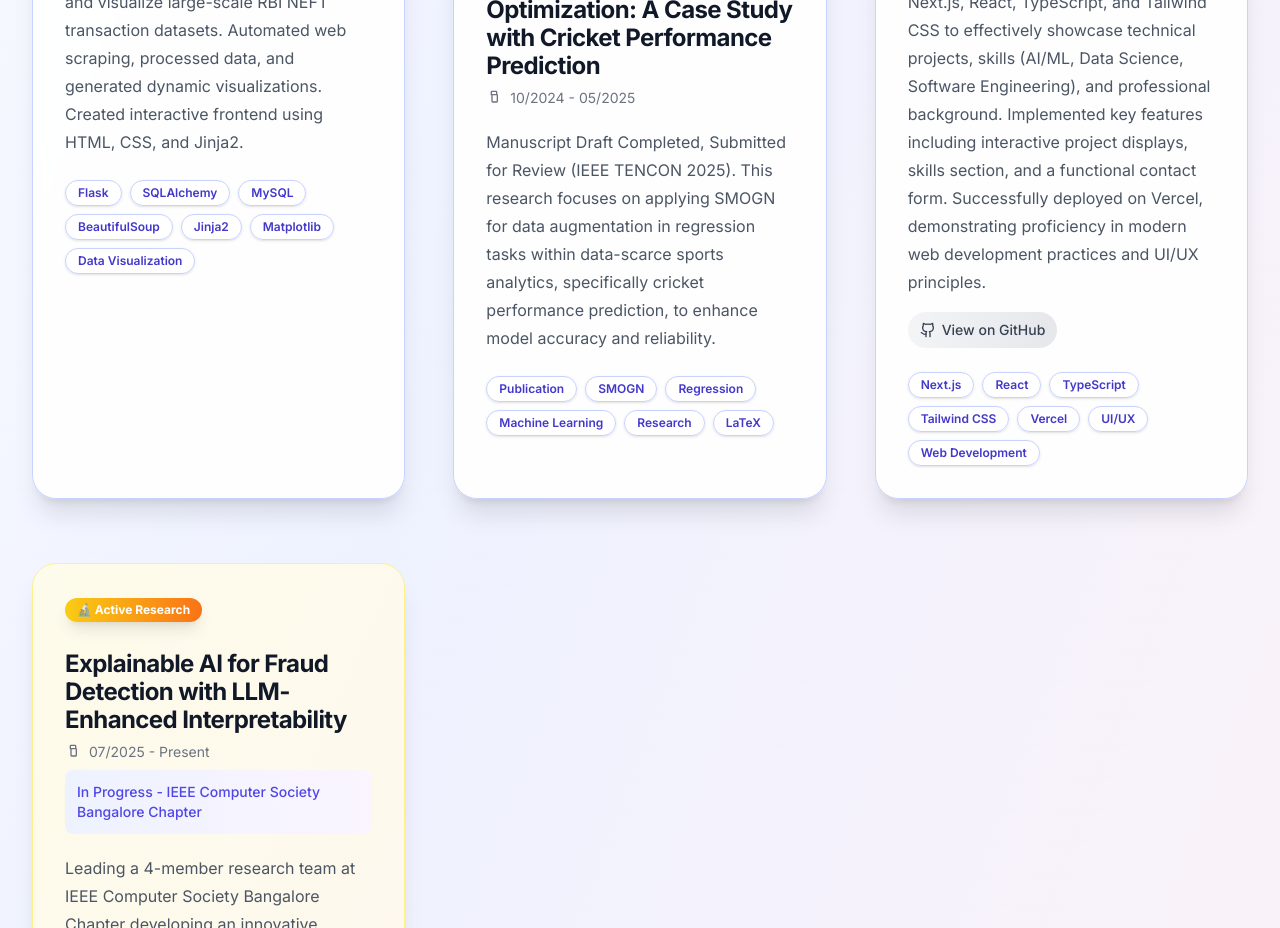
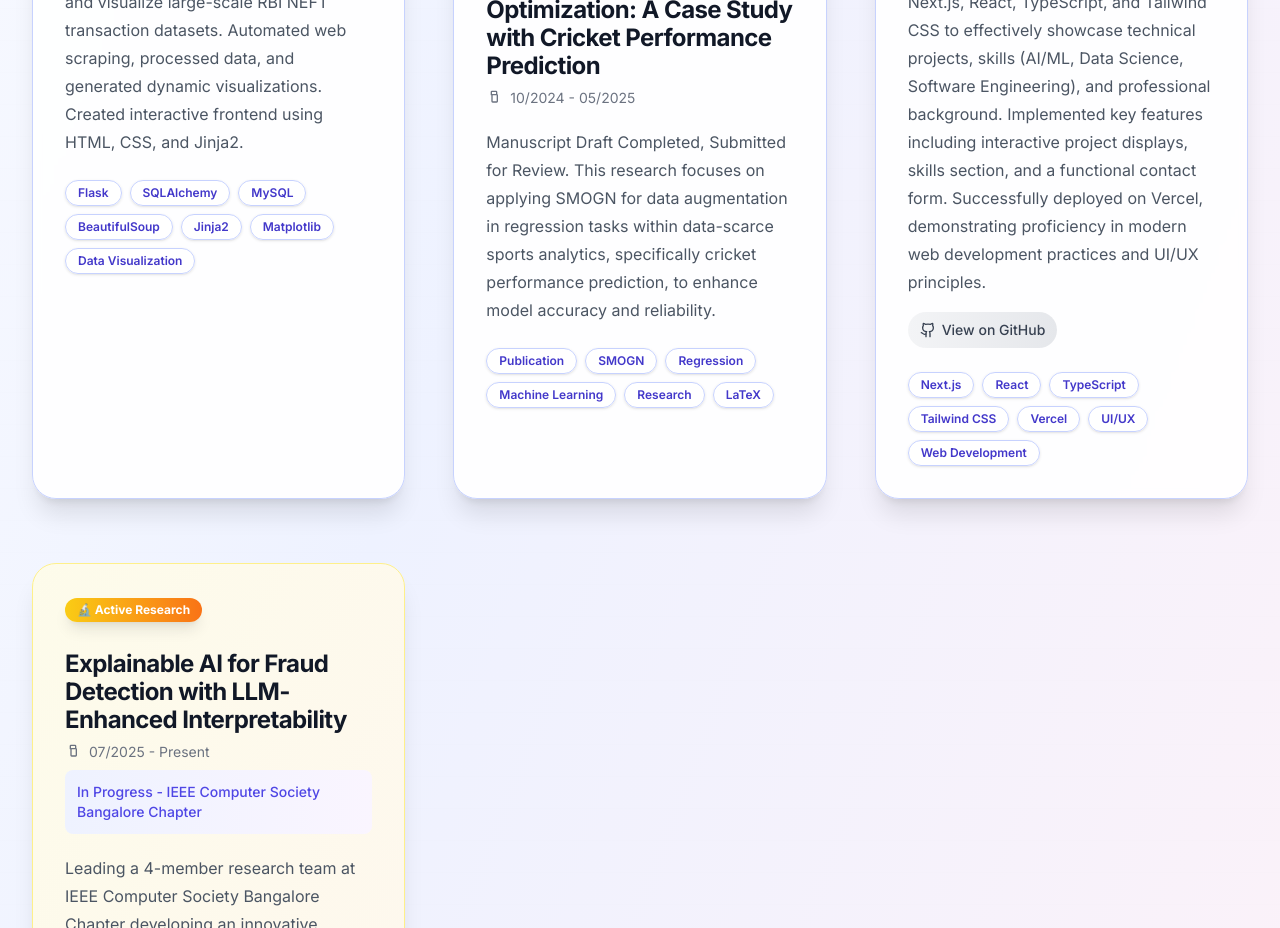
Before and after one commit to Harthik777/portfolio-website, a Next.js app: page /projects in a window 1280 px wide. Shown: the part 1920-2848 px from the top of the page. Built offline with nearby package versions, Linux system fonts and the light colour scheme.

Commit message:
Remove IEEE TENCON 2025 mentions from projects and publications

```diff
--- a/src/app/projects/page.tsx
+++ b/src/app/projects/page.tsx
@@ -77,7 +77,7 @@ const projects = [
     title:
       'A Machine Learning Framework for Data-Scarce Regression using SMOGN with Joint Hyperparameter Optimization: A Case Study with Cricket Performance Prediction',
     description:
-      'Manuscript Draft Completed, Submitted for Review (IEEE TENCON 2025). This research focuses on applying SMOGN for data augmentation in regression tasks within data-scarce sports analytics, specifically cricket performance prediction, to enhance model accuracy and reliability.',
+      'Manuscript Draft Completed, Submitted for Review. This research focuses on applying SMOGN for data augmentation in regression tasks within data-scarce sports analytics, specifically cricket performance prediction, to enhance model accuracy and reliability.',
     tags: [
       'Publication',
       'SMOGN',
--- a/src/app/publications/page.tsx
+++ b/src/app/publications/page.tsx
@@ -5,7 +5,7 @@ const publications = [
     title:
       'A Machine Learning Framework for Data-Scarce Regression using SMOGN with Joint Hyperparameter Optimization: A Case Study with Cricket Performance Prediction',
     description:
-      'Manuscript Draft Completed, Submitted for Review (IEEE TENCON 2025). This work presents a validated ML framework using SMOGN for regression in cricket performance prediction. See the main project for more details.',
+      'Manuscript Draft Completed, Submitted for Review. This work presents a validated ML framework using SMOGN for regression in cricket performance prediction. See the main project for more details.',
     status: 'Pending Review',
     link: '/SMOGN_Cricket_Analytics_Research_Paper.pdf',
     date: '10/2024 - 05/2025',
```
